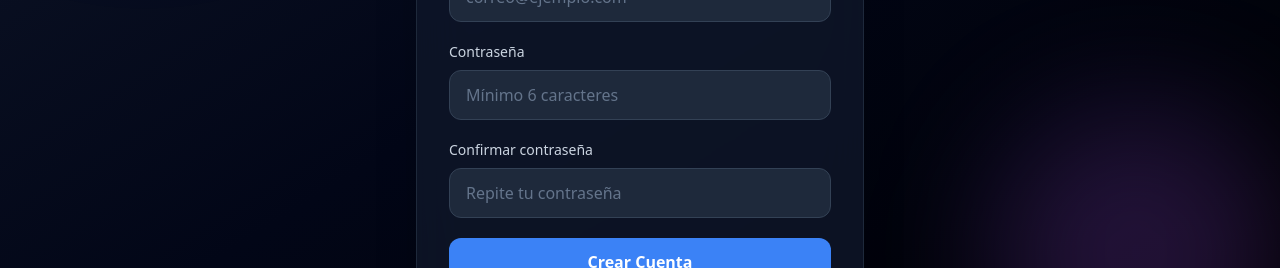
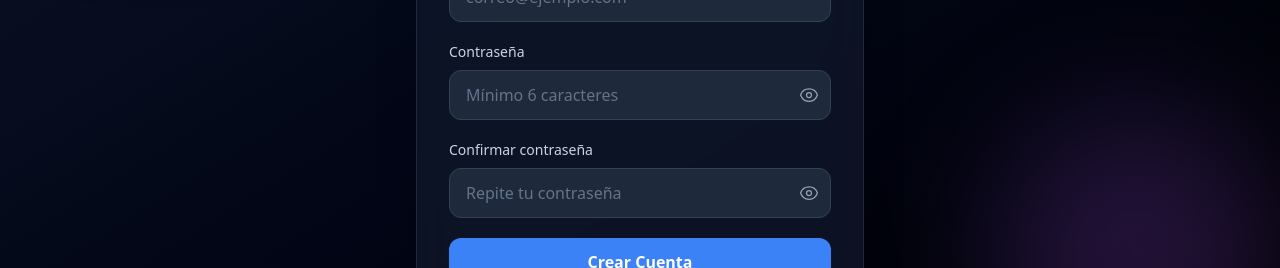
Before and after one commit to paolaGiusianoP/personal-finance-dashboard, a React (Vite) app in the folder frontend/: page /register in a window 1280 px wide. Shown: the part 404-672 px from the top of the page. Built offline with nearby package versions, Linux system fonts and the light colour scheme.

Commit message:
feat: add password visibility toggle to login and register forms

```diff
--- a/frontend/src/components/Transactions/TransactionList.tsx
+++ b/frontend/src/components/Transactions/TransactionList.tsx
@@ -137,18 +137,6 @@ const TransactionList: React.FC<TransactionListProps> = ({
 
   return (
     <>
-      <div className="flex flex-col md:flex-row md:items-center md:justify-between gap-4 mb-8">
-        <div>
-          <h2 className="text-3xl font-bold">Transacciones</h2>
-          <p className="text-slate-400 mt-1">Administra ingresos y gastos</p>
-        </div>
-        <button
-          onClick={() => setShowModal(true)}
-          className="rounded-2xl bg-blue-500 px-5 py-3 font-semibold text-white transition-all hover:bg-blue-600 hover:shadow-lg hover:shadow-blue-500/20"
-        >
-          + Nueva Transacción
-        </button>
-      </div>
 
       {!limit && (
         <TransactionFilters
--- a/frontend/src/pages/Login.tsx
+++ b/frontend/src/pages/Login.tsx
@@ -6,6 +6,7 @@ import toast from 'react-hot-toast';
 const Login = () => {
   const [email, setEmail] = useState('');
   const [password, setPassword] = useState('');
+  const [showPassword, setShowPassword] = useState(false);
   const [error, setError] = useState('');
   const [loading, setLoading] = useState(false);
 
@@ -38,35 +39,24 @@ const Login = () => {
         <div className="absolute bottom-0 right-0 w-72 h-72 bg-purple-500/10 rounded-full blur-3xl" />
       </div>
 
-      {/* Login Card */}
       <div className="relative w-full max-w-md bg-slate-900/80 backdrop-blur-xl border border-slate-800 rounded-3xl shadow-2xl p-8">
 
-        {/* Header */}
         <div className="flex flex-col items-center mb-8">
           <div className="w-16 h-16 rounded-2xl bg-blue-600 flex items-center justify-center shadow-lg shadow-blue-500/30 mb-5">
             <span className="text-2xl font-bold text-white">$</span>
           </div>
-
-          <h1 className="text-3xl font-bold text-white tracking-tight">
-            Bienvenido de vuelta
-          </h1>
-
-          <p className="text-slate-400 text-center mt-2">
-            Inicia sesión para gestionar tu dashboard financiero
-          </p>
+          <h1 className="text-3xl font-bold text-white tracking-tight">Bienvenido de vuelta</h1>
+          <p className="text-slate-400 text-center mt-2">Inicia sesión para gestionar tu dashboard financiero</p>
         </div>
 
-        {/* Error Alert */}
         {error && (
           <div className="mb-5 rounded-xl border border-red-500/20 bg-red-500/10 p-3 text-sm text-red-400 animate-in fade-in duration-300">
             {error}
           </div>
         )}
 
-        {/* Form */}
         <form onSubmit={handleSubmit} className="space-y-5">
 
-          {/* Email */}
           <div>
             <label htmlFor="email" className="block text-sm font-medium text-slate-300 mb-2">
               Correo Electrónico
@@ -83,7 +73,6 @@ const Login = () => {
             />
           </div>
 
-          {/* Password Field */}
           <div>
             <div className="flex items-center justify-between mb-2">
               <label htmlFor="password" className="block text-sm font-medium text-slate-300">
@@ -98,19 +87,36 @@ const Login = () => {
                 ¿Olvidaste tu contraseña?
               </button>
             </div>
+            <div className="relative">
               <input
                 id="password"
-              type="password"
+                type={showPassword ? 'text' : 'password'}
                 value={password}
                 onChange={(e) => setPassword(e.target.value)}
                 placeholder="••••••••"
                 required
                 autoComplete="current-password"
-              className="w-full rounded-xl border border-slate-700 bg-slate-800 px-4 py-3 text-white placeholder:text-slate-500 focus:outline-none focus:ring-2 focus:ring-blue-500 focus:border-transparent transition-all duration-200"
+                className="w-full rounded-xl border border-slate-700 bg-slate-800 px-4 py-3 pr-12 text-white placeholder:text-slate-500 focus:outline-none focus:ring-2 focus:ring-blue-500 focus:border-transparent transition-all duration-200"
               />
+              <button
+                type="button"
+                onClick={() => setShowPassword(!showPassword)}
+                className="absolute right-3 top-1/2 -translate-y-1/2 text-slate-400 hover:text-white transition"
+              >
+                {showPassword ? (
+                  <svg xmlns="http://www.w3.org/2000/svg" fill="none" viewBox="0 0 24 24" strokeWidth={1.5} stroke="currentColor" className="w-5 h-5">
+                    <path strokeLinecap="round" strokeLinejoin="round" d="M3.98 8.223A10.477 10.477 0 001.934 12C3.226 16.338 7.244 19.5 12 19.5c.993 0 1.953-.138 2.863-.395M6.228 6.228A10.45 10.45 0 0112 4.5c4.756 0 8.773 3.162 10.065 7.498a10.523 10.523 0 01-4.293 5.774M6.228 6.228L3 3m3.228 3.228l3.65 3.65m7.894 7.894L21 21m-3.228-3.228l-3.65-3.65m0 0a3 3 0 10-4.243-4.243m4.242 4.242L9.88 9.88" />
+                  </svg>
+                ) : (
+                  <svg xmlns="http://www.w3.org/2000/svg" fill="none" viewBox="0 0 24 24" strokeWidth={1.5} stroke="currentColor" className="w-5 h-5">
+                    <path strokeLinecap="round" strokeLinejoin="round" d="M2.036 12.322a1.012 1.012 0 010-.639C3.423 7.51 7.36 4.5 12 4.5c4.638 0 8.573 3.007 9.963 7.178.07.207.07.431 0 .639C20.577 16.49 16.64 19.5 12 19.5c-4.638 0-8.573-3.007-9.963-7.178z" />
+                    <path strokeLinecap="round" strokeLinejoin="round" d="M15 12a3 3 0 11-6 0 3 3 0 016 0z" />
+                  </svg>
+                )}
+              </button>
+            </div>
           </div>
 
-          {/* Submit Button */}
           <button
             type="submit"
             disabled={loading}
@@ -127,13 +133,9 @@ const Login = () => {
           </button>
         </form>
 
-        {/* Footer */}
         <p className="mt-8 text-center text-sm text-slate-400">
           ¿No tienes cuenta?{' '}
-          <Link
-            to="/register"
-            className="font-medium text-blue-400 hover:text-blue-300 transition-colors"
-          >
+          <Link to="/register" className="font-medium text-blue-400 hover:text-blue-300 transition-colors">
             Regístrate gratis
           </Link>
         </p>
--- a/frontend/src/pages/Register.tsx
+++ b/frontend/src/pages/Register.tsx
@@ -8,6 +8,8 @@ const Register = () => {
   const [email, setEmail] = useState('');
   const [password, setPassword] = useState('');
   const [confirmPassword, setConfirmPassword] = useState('');
+  const [showPassword, setShowPassword] = useState(false);
+  const [showConfirmPassword, setShowConfirmPassword] = useState(false);
 
   const [error, setError] = useState('');
   const [loading, setLoading] = useState(false);
@@ -155,9 +157,9 @@ const Register = () => {
             <label className="block text-sm font-medium text-slate-300 mb-2">
               Contraseña
             </label>
-
+            <div className="relative">
               <input
-              type="password"
+                type={showPassword ? 'text' : 'password'}
                 value={password}
                 onChange={(e) => setPassword(e.target.value)}
                 placeholder="Mínimo 6 caracteres"
@@ -170,6 +172,7 @@ const Register = () => {
                   bg-slate-800
                   px-4
                   py-3
+                  pr-12
                   text-white
                   placeholder:text-slate-500
                   focus:outline-none
@@ -179,6 +182,23 @@ const Register = () => {
                   transition
                 "
               />
+              <button
+                type="button"
+                onClick={() => setShowPassword(!showPassword)}
+                className="absolute right-3 top-1/2 -translate-y-1/2 text-slate-400 hover:text-white transition"
+              >
+                {showPassword ? (
+                  <svg xmlns="http://www.w3.org/2000/svg" fill="none" viewBox="0 0 24 24" strokeWidth={1.5} stroke="currentColor" className="w-5 h-5">
+                    <path strokeLinecap="round" strokeLinejoin="round" d="M3.98 8.223A10.477 10.477 0 001.934 12C3.226 16.338 7.244 19.5 12 19.5c.993 0 1.953-.138 2.863-.395M6.228 6.228A10.45 10.45 0 0112 4.5c4.756 0 8.773 3.162 10.065 7.498a10.523 10.523 0 01-4.293 5.774M6.228 6.228L3 3m3.228 3.228l3.65 3.65m7.894 7.894L21 21m-3.228-3.228l-3.65-3.65m0 0a3 3 0 10-4.243-4.243m4.242 4.242L9.88 9.88" />
+                  </svg>
+                ) : (
+                  <svg xmlns="http://www.w3.org/2000/svg" fill="none" viewBox="0 0 24 24" strokeWidth={1.5} stroke="currentColor" className="w-5 h-5">
+                    <path strokeLinecap="round" strokeLinejoin="round" d="M2.036 12.322a1.012 1.012 0 010-.639C3.423 7.51 7.36 4.5 12 4.5c4.638 0 8.573 3.007 9.963 7.178.07.207.07.431 0 .639C20.577 16.49 16.64 19.5 12 19.5c-4.638 0-8.573-3.007-9.963-7.178z" />
+                    <path strokeLinecap="round" strokeLinejoin="round" d="M15 12a3 3 0 11-6 0 3 3 0 016 0z" />
+                  </svg>
+                )}
+              </button>
+            </div>
           </div>
 
           {/* Confirm Password */}
@@ -186,9 +206,9 @@ const Register = () => {
             <label className="block text-sm font-medium text-slate-300 mb-2">
               Confirmar contraseña
             </label>
-
+            <div className="relative">
               <input
-              type="password"
+                type={showConfirmPassword ? 'text' : 'password'}
                 value={confirmPassword}
                 onChange={(e) => setConfirmPassword(e.target.value)}
                 placeholder="Repite tu contraseña"
@@ -201,6 +221,7 @@ const Register = () => {
                   bg-slate-800
                   px-4
                   py-3
+                  pr-12
                   text-white
                   placeholder:text-slate-500
                   focus:outline-none
@@ -210,6 +231,23 @@ const Register = () => {
                   transition
                 "
               />
+              <button
+                type="button"
+                onClick={() => setShowConfirmPassword(!showConfirmPassword)}
+                className="absolute right-3 top-1/2 -translate-y-1/2 text-slate-400 hover:text-white transition"
+              >
+                {showConfirmPassword ? (
+                  <svg xmlns="http://www.w3.org/2000/svg" fill="none" viewBox="0 0 24 24" strokeWidth={1.5} stroke="currentColor" className="w-5 h-5">
+                    <path strokeLinecap="round" strokeLinejoin="round" d="M3.98 8.223A10.477 10.477 0 001.934 12C3.226 16.338 7.244 19.5 12 19.5c.993 0 1.953-.138 2.863-.395M6.228 6.228A10.45 10.45 0 0112 4.5c4.756 0 8.773 3.162 10.065 7.498a10.523 10.523 0 01-4.293 5.774M6.228 6.228L3 3m3.228 3.228l3.65 3.65m7.894 7.894L21 21m-3.228-3.228l-3.65-3.65m0 0a3 3 0 10-4.243-4.243m4.242 4.242L9.88 9.88" />
+                  </svg>
+                ) : (
+                  <svg xmlns="http://www.w3.org/2000/svg" fill="none" viewBox="0 0 24 24" strokeWidth={1.5} stroke="currentColor" className="w-5 h-5">
+                    <path strokeLinecap="round" strokeLinejoin="round" d="M2.036 12.322a1.012 1.012 0 010-.639C3.423 7.51 7.36 4.5 12 4.5c4.638 0 8.573 3.007 9.963 7.178.07.207.07.431 0 .639C20.577 16.49 16.64 19.5 12 19.5c-4.638 0-8.573-3.007-9.963-7.178z" />
+                    <path strokeLinecap="round" strokeLinejoin="round" d="M15 12a3 3 0 11-6 0 3 3 0 016 0z" />
+                  </svg>
+                )}
+              </button>
+            </div>
           </div>
 
           {/* Button */}
```
Also changed, not shown: frontend/src/App.tsx (+87 -20 lines), 1 other file (tests, documents, lock files or other folders). Lines whose indentation alone changed are shown as unchanged.
